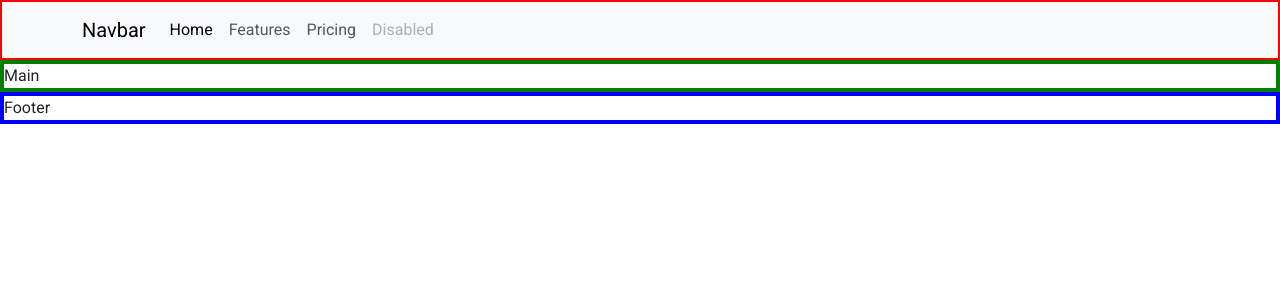
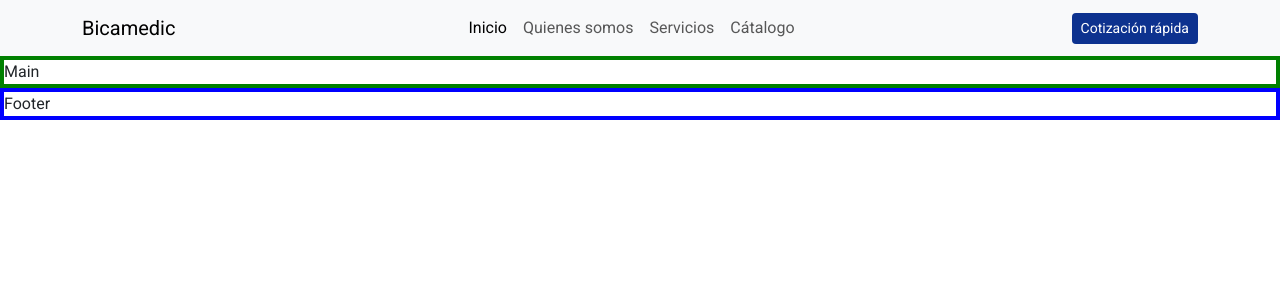
Before and after one commit to rbahena/bicamedic, an Angular app: page / in a window 1280 px wide. Shown: the top 300 px of the page. Built offline with nearby package versions, Linux system fonts and the light colour scheme.

Commit message:
Agregar navbar

```diff
--- a/src/app/shared/navbar/navbar.component.css
+++ b/src/app/shared/navbar/navbar.component.css
@@ -0,0 +1,5 @@
+.bicamedic-blue-button {
+    background-color: #0d328f;
+    color: #ffffff;
+    /* font-weight: bold; */
+}
--- a/src/app/shared/navbar/navbar.component.html
+++ b/src/app/shared/navbar/navbar.component.html
@@ -1,26 +1,27 @@
-<section class="testBorder">
 <nav class="navbar navbar-expand-lg navbar-light bg-light">
     <div class="container">
-          <a class="navbar-brand" href="#">Navbar</a>
-          <button class="navbar-toggler" type="button" data-bs-toggle="collapse" data-bs-target="#navbarNav" aria-controls="navbarNav" aria-expanded="false" aria-label="Toggle navigation">
+      <a class="navbar-brand" href="#">Bicamedic</a>
+      <button class="navbar-toggler" type="button" data-bs-toggle="collapse" data-bs-target="#navbarScroll" aria-controls="navbarScroll" aria-expanded="false" aria-label="Toggle navigation">
         <span class="navbar-toggler-icon"></span>
       </button>
-          <div class="collapse navbar-collapse" id="navbarNav">
-            <ul class="navbar-nav">
+      <div class="collapse navbar-collapse text-justify-center" id="navbarScroll">
+        <ul class="navbar-nav mx-auto my-2 my-lg-0 navbar-nav-scroll" style="--bs-scroll-height: 100px;">
           <li class="nav-item">
-                <a class="nav-link active" aria-current="page" href="#">Home</a>
+            <a class="nav-link active" aria-current="page" href="#">Inicio</a>
           </li>
           <li class="nav-item">
-                <a class="nav-link" href="#">Features</a>
+            <a class="nav-link" href="#">Quienes somos</a>
           </li>
           <li class="nav-item">
-                <a class="nav-link" href="#">Pricing</a>
+            <a class="nav-link" href="#">Servicios</a>
           </li>
           <li class="nav-item">
-                <a class="nav-link disabled" href="#" tabindex="-1" aria-disabled="true">Disabled</a>
+            <a class="nav-link" href="#">Cátalogo</a>
           </li>
         </ul>
+        <div class="d-flex">
+            <button type="button" class="btn bicamedic-blue-button btn-sm">Cotización rápida</button>
+        </div>
       </div>
     </div>
   </nav>
-</section>
```
Lines whose indentation alone changed are shown as unchanged.
